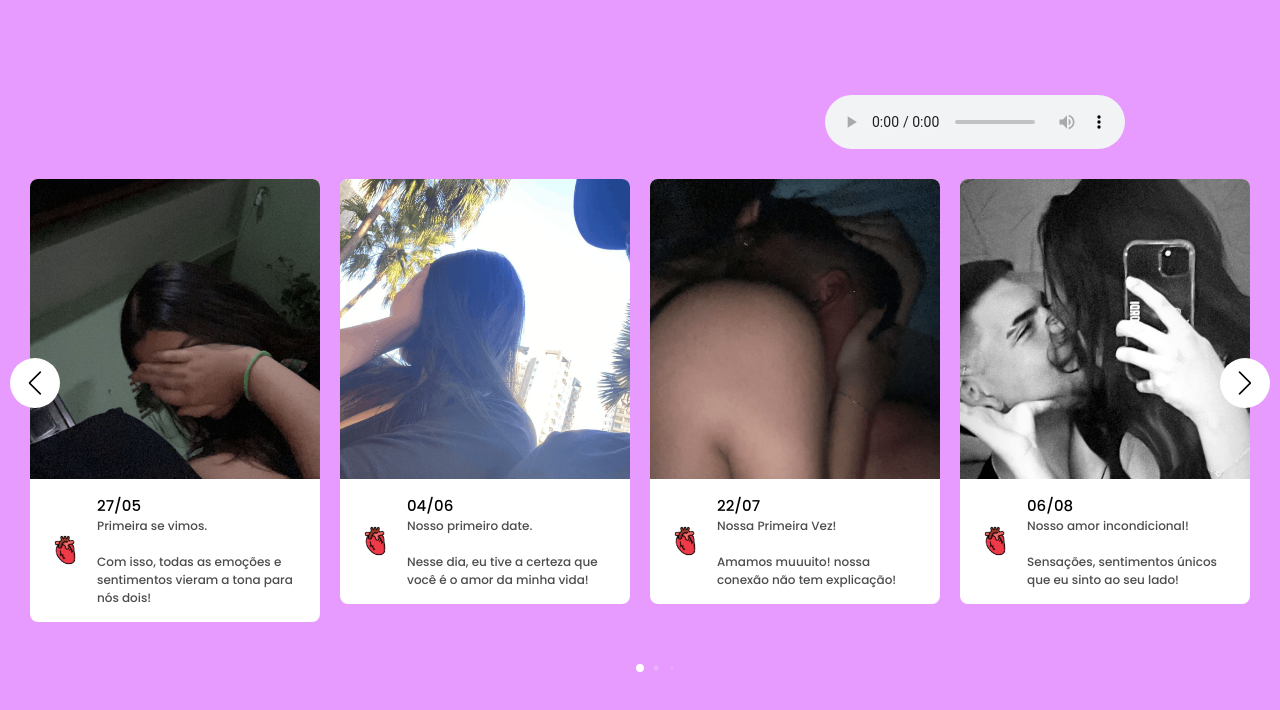
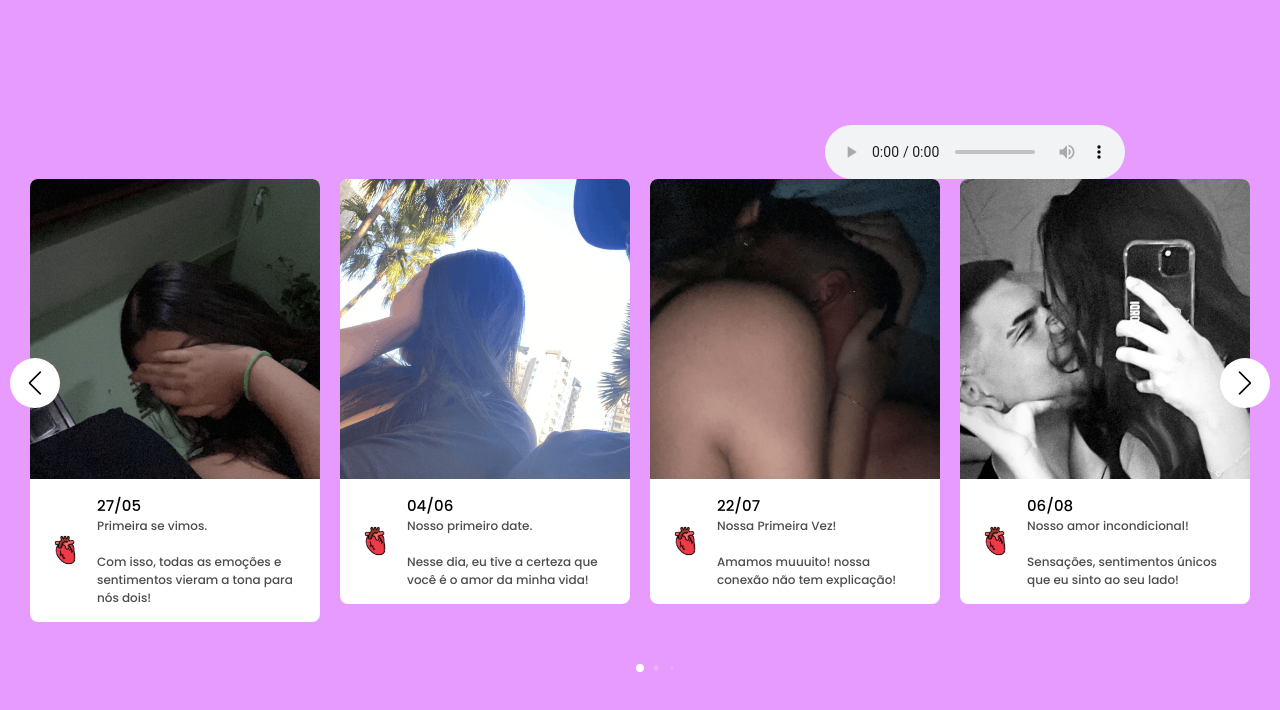
Before and after one commit to sordix/sliderLove, a plain HTML site: page index.html in a window 1280 px wide. Drawn offline with nearby package versions, Linux system fonts and the light colour scheme.

Commit message:
Update style.css

```diff
--- a/css/style.css
+++ b/css/style.css
@@ -93,6 +93,6 @@ audio {
     left: 0 !important;
     z-index: 9999 !important;
     left: 825px !important;
-    top: 95px !important;
+    top: 125px !important;
 }
   }
```
